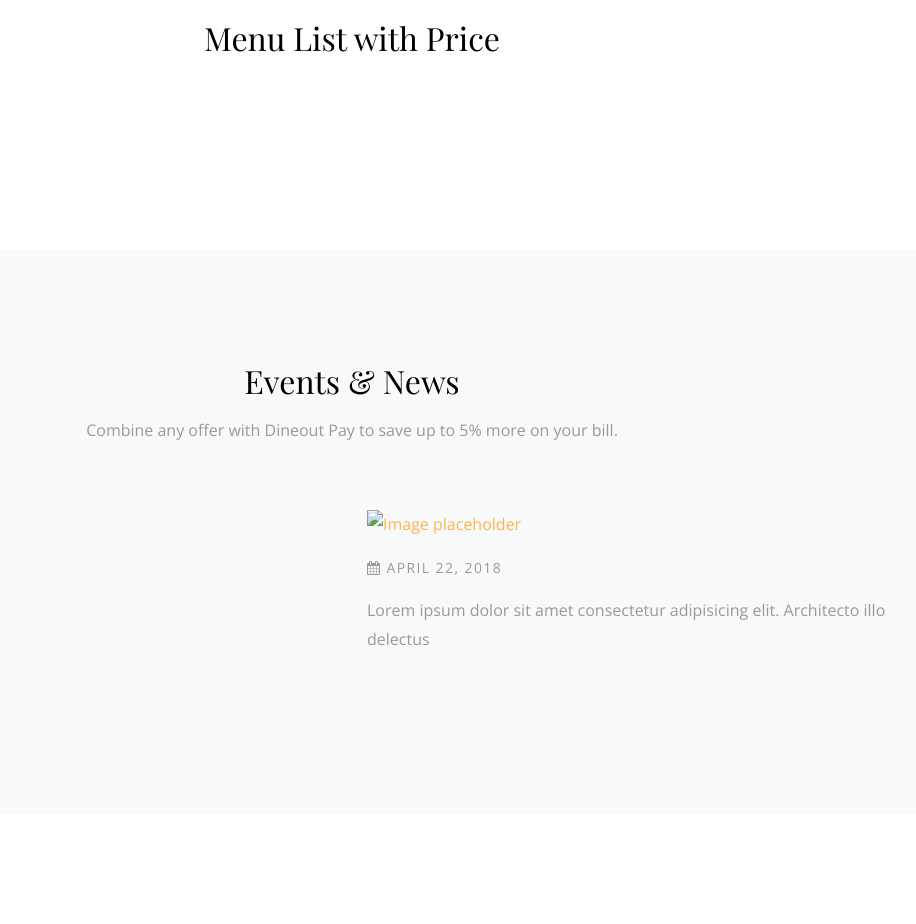
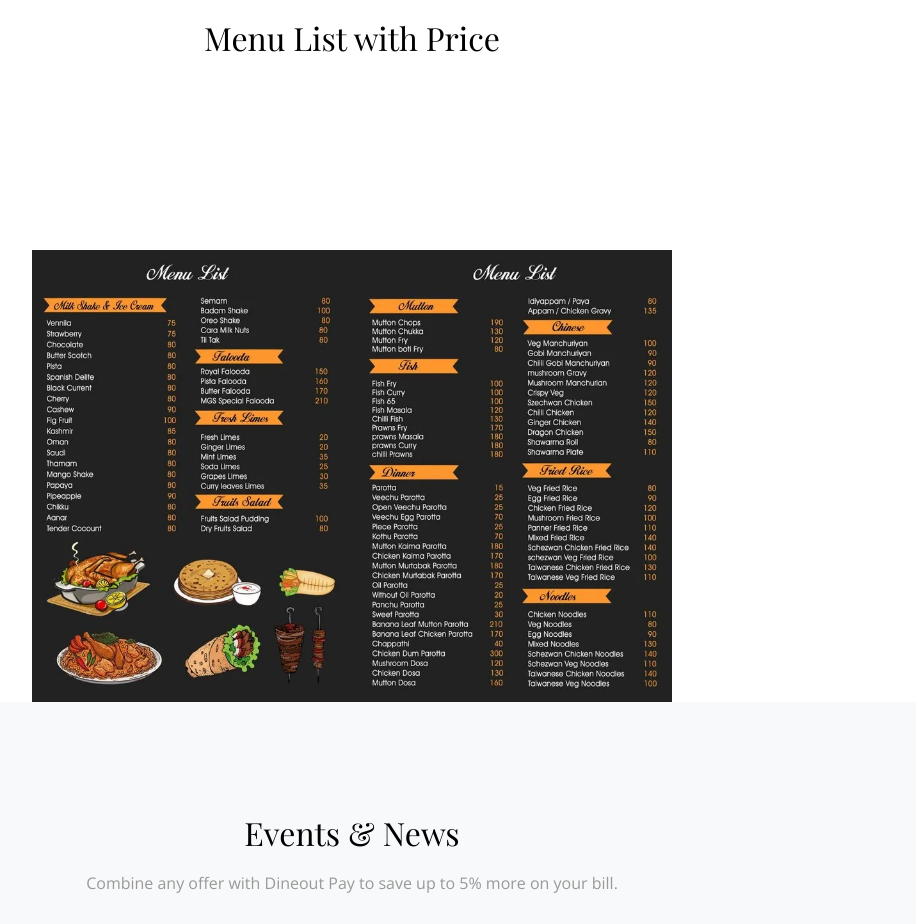
Before and after one commit to rajahaseebfayyaz/restaurantWebApp, a Django app: page / in a window 1280 px wide. Shown: the part 2405-3329 px from the top of the page, without its empty margins (288-1204 px from the left). Run offline with Django 3.2, Linux system fonts and the light colour scheme; data that the repository does not hold is empty; parts of the project's set-up code (start-up, migrations or seed data) failed here and were passed over; some libraries are stand-ins or nearby versions; some web fonts are replaced.

Commit message:
FIx menu pages issue

```diff
--- a/home/templates/index.html
+++ b/home/templates/index.html
@@ -168,6 +168,11 @@
             </div>
           </div>
 
+
+    <div>
+      <img src="{% static 'img/menuCardss.png' %}" alt="Image placeholder" style="display: block; margin-left: auto; margin-right: auto; width: 50%;" class="center-map">
+  </div>
+
         <div class="section bg-light">
           <div class="container">
             <div class="row justify-content-center mb-5" data-aos="fade-up">
--- a/meals/templates/meals/list.html
+++ b/meals/templates/meals/list.html
@@ -175,6 +175,9 @@
 
 
 
+    <div>
+      <img src="{% static 'img/menuCardss.png' %}" alt="Image placeholder" style="display: block; margin-left: auto; margin-right: auto; width: 50%;" class="center-map">
+  </div>
 
       </div> <!-- .main-wrap -->
 
```
